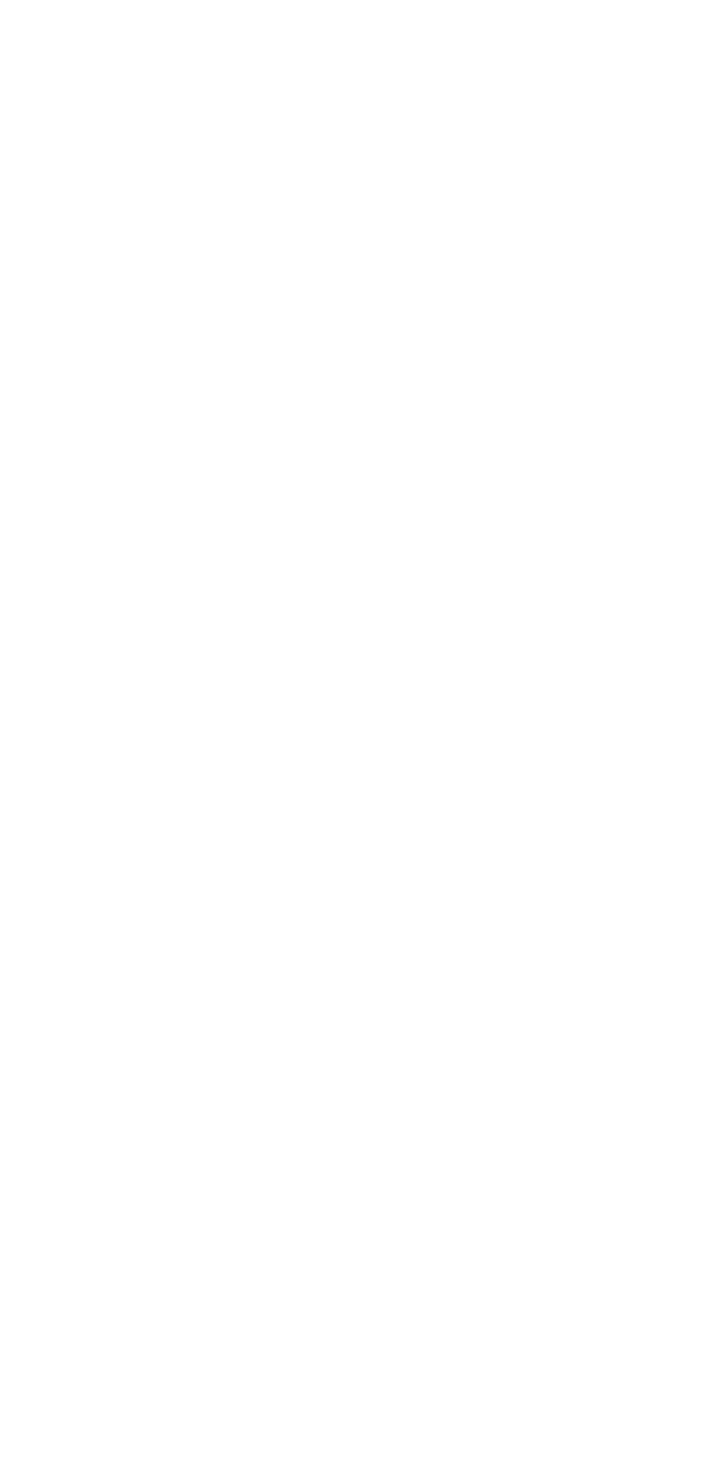
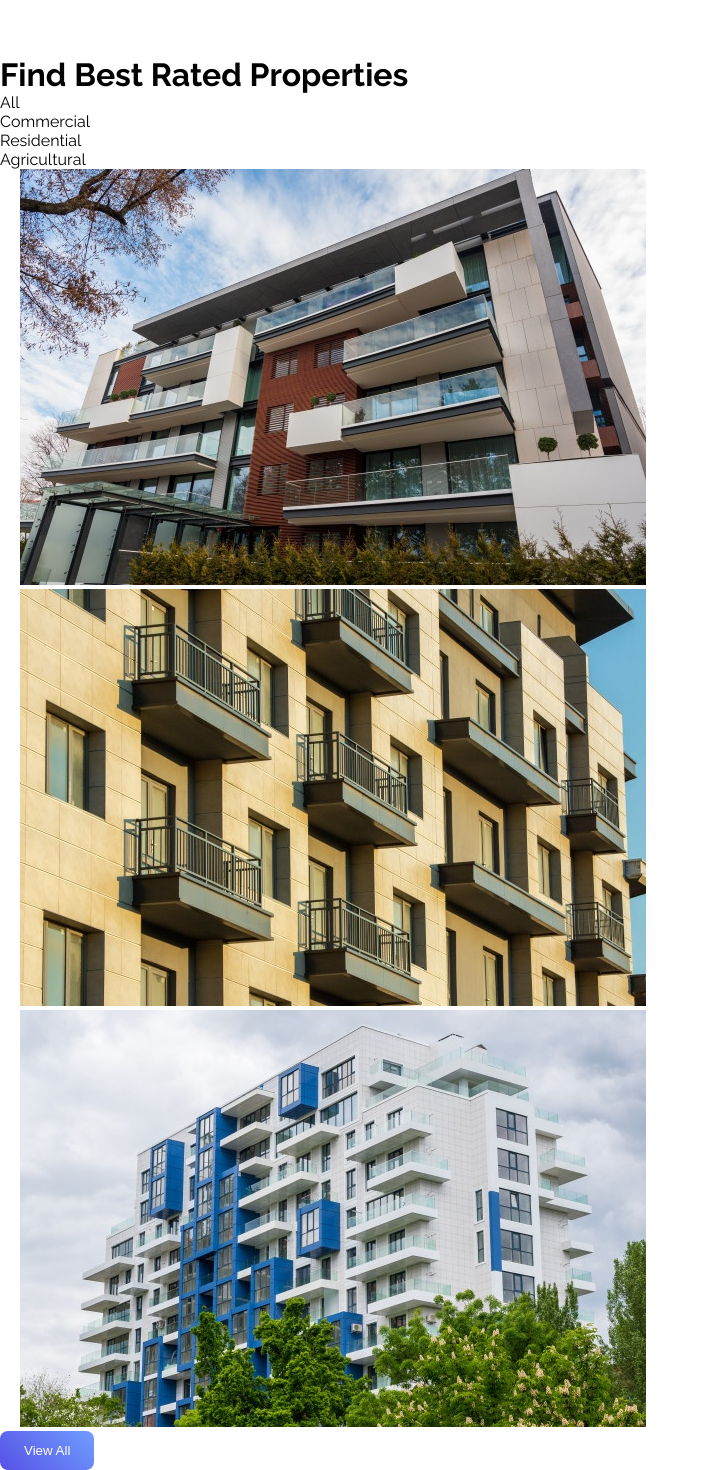
Before and after one commit to MaksBernatowicz/real-estate-app, a React (Create React App) app: page / in a window 1280 px wide. Shown: the part 738-2208 px from the top of the page, without its empty margins (0-709 px from the left). Before the commit the page ends 800 px from the top, so only its background shows below. Built offline with nearby package versions, Linux system fonts and the light colour scheme.

Commit message:
added body for Best.js

```diff
--- a/src/App.js
+++ b/src/App.js
@@ -1,12 +1,14 @@
 import React from "react";
 import Hero from "./components/hero/Hero";
 import Navbar from "./components/navbar/Navbar";
+import Best from "./components/best/Best";
 
 function App() {
   return (
     <div>
       <Navbar />
       <Hero />
+      <Best />
     </div>
   );
 }
--- /dev/null
+++ b/src/components/best/Best.js
@@ -0,0 +1,29 @@
+import React from 'react'
+
+import Apt1 from '../../assets/apt1.jpeg'
+import Apt2 from '../../assets/apt2.jpeg'
+import Apt3 from '../../assets/apt3.jpeg'
+
+import './Best.css'
+
+const Best = () => {
+    return (
+        <div className='best'>
+            <h1>Find Best Rated Properties</h1>
+            <div>
+                <p><span className='bold'>All</span></p>
+                <p>Commercial</p>
+                <p>Residential</p>
+                <p>Agricultural</p>
+            </div>
+            <div className='container'>
+                <img src={Apt1} alt='Apartment 1' />
+                <img src={Apt2} alt='Apartment 2' />
+                <img src={Apt3} alt='Apartment 3' />
+            </div>
+            <button className='btn'>View All</button>
+        </div>
+    )
+}
+
+export default Best
```
Also changed, not shown: src/components/best/Best.css (added).
